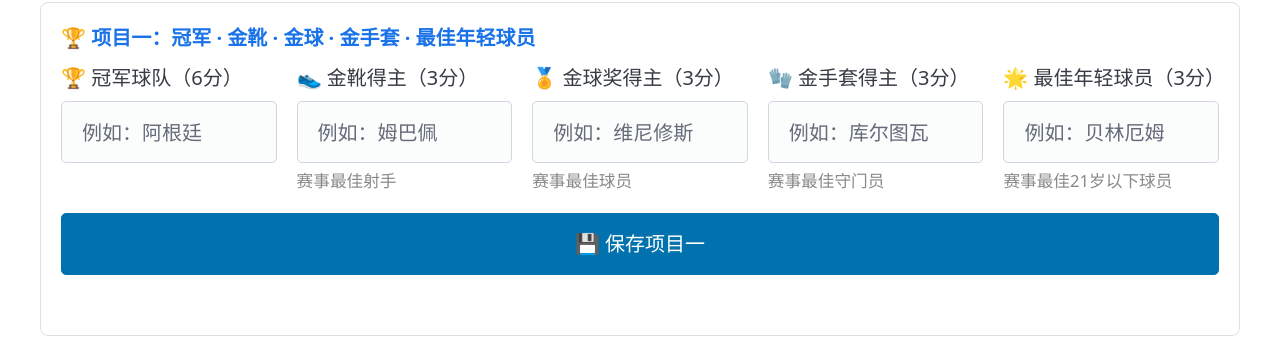
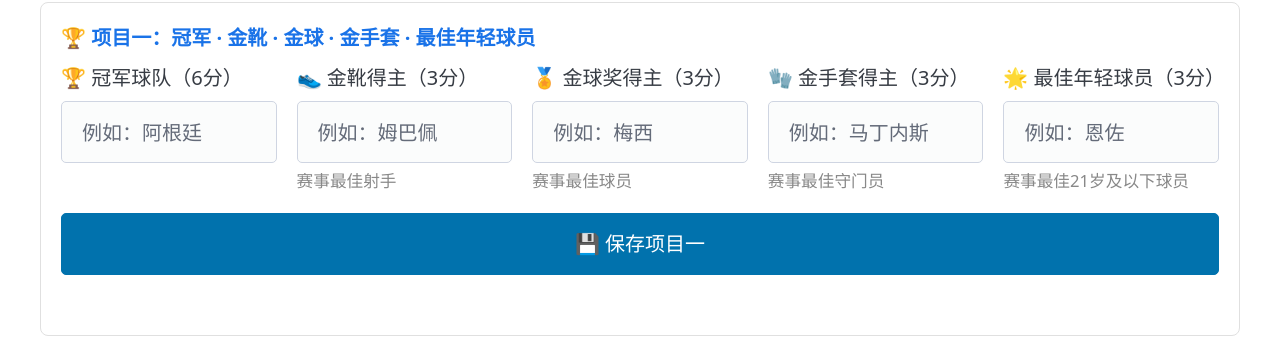
Before and after one commit to FelixFa06/World-Cup-Guess, a Flask app: page /predict in a window 1280 px wide. Shown: the part 171-511 px from the top of the page. Run offline with Flask 3, Linux system fonts and the light colour scheme; the visitor is signed in with stand-in values (Sample User, id 1); data that the repository does not hold is empty; some libraries are stand-ins or nearby versions.

Commit message:
fix: 更新占位示例名称，修正年龄表述为21岁及以下
- 占位示例：维尼修斯→梅西，库尔图瓦→马丁内斯，贝林厄姆→恩佐
- 21岁以下→21岁及以下（predict/rules/README 统一修正）
- admin.html 已使用≤21岁表述

```diff
--- a/templates/admin.html
+++ b/templates/admin.html
@@ -134,15 +134,15 @@
             </div>
             <div>
                 <label for="real-ball">金球（最佳球员）</label>
-                <input type="text" id="real-ball" placeholder="例如：维尼修斯" required>
+                <input type="text" id="real-ball" placeholder="例如：梅西" required>
             </div>
             <div>
                 <label for="real-glove">金手套（最佳守门员）</label>
-                <input type="text" id="real-glove" placeholder="例如：库尔图瓦" required>
+                <input type="text" id="real-glove" placeholder="例如：马丁内斯" required>
             </div>
             <div>
                 <label for="real-young">最佳年轻球员（≤21岁）</label>
-                <input type="text" id="real-young" placeholder="例如：贝林厄姆" required>
+                <input type="text" id="real-young" placeholder="例如：恩佐" required>
             </div>
         </div>
         <button type="submit">结算项目一</button>
--- a/templates/predict.html
+++ b/templates/predict.html
@@ -26,18 +26,18 @@
                 </div>
                 <div>
                     <label for="p1-ball">🏅 金球奖得主（3分）</label>
-                    <input type="text" id="p1-ball" placeholder="例如：维尼修斯" value="{{ p1_pick.golden_ball_player if p1_pick else '' }}" required>
+                    <input type="text" id="p1-ball" placeholder="例如：梅西" value="{{ p1_pick.golden_ball_player if p1_pick else '' }}" required>
                     <small style="color:#888;">赛事最佳球员</small>
                 </div>
                 <div>
                     <label for="p1-glove">🧤 金手套得主（3分）</label>
-                    <input type="text" id="p1-glove" placeholder="例如：库尔图瓦" value="{{ p1_pick.golden_glove_player if p1_pick else '' }}" required>
+                    <input type="text" id="p1-glove" placeholder="例如：马丁内斯" value="{{ p1_pick.golden_glove_player if p1_pick else '' }}" required>
                     <small style="color:#888;">赛事最佳守门员</small>
                 </div>
                 <div>
                     <label for="p1-young">🌟 最佳年轻球员（3分）</label>
-                    <input type="text" id="p1-young" placeholder="例如：贝林厄姆" value="{{ p1_pick.best_young_player if p1_pick else '' }}" required>
-                    <small style="color:#888;">赛事最佳21岁以下球员</small>
+                    <input type="text" id="p1-young" placeholder="例如：恩佐" value="{{ p1_pick.best_young_player if p1_pick else '' }}" required>
+                    <small style="color:#888;">赛事最佳21岁及以下球员</small>
                 </div>
             </div>
             <button type="submit">💾 保存项目一</button>
--- a/templates/rules.html
+++ b/templates/rules.html
@@ -18,7 +18,7 @@
         <li>猜对金靴（最佳射手）：<strong>3 分</strong></li>
         <li>猜对金球（最佳球员）：<strong>3 分</strong></li>
         <li>猜对金手套（最佳守门员）：<strong>3 分</strong></li>
-        <li>猜对最佳年轻球员（21岁以下最佳球员）：<strong>3 分</strong></li>
+        <li>猜对最佳年轻球员（21岁及以下最佳球员）：<strong>3 分</strong></li>
         <li>全部猜对：<strong>18 分</strong></li>
     </ul>
     <p style="color:#888;font-size:0.9rem;">📌 提交截止时间：第一场淘汰赛开赛前。截止前可修改。</p>
```
Also changed, not shown: README.md.
